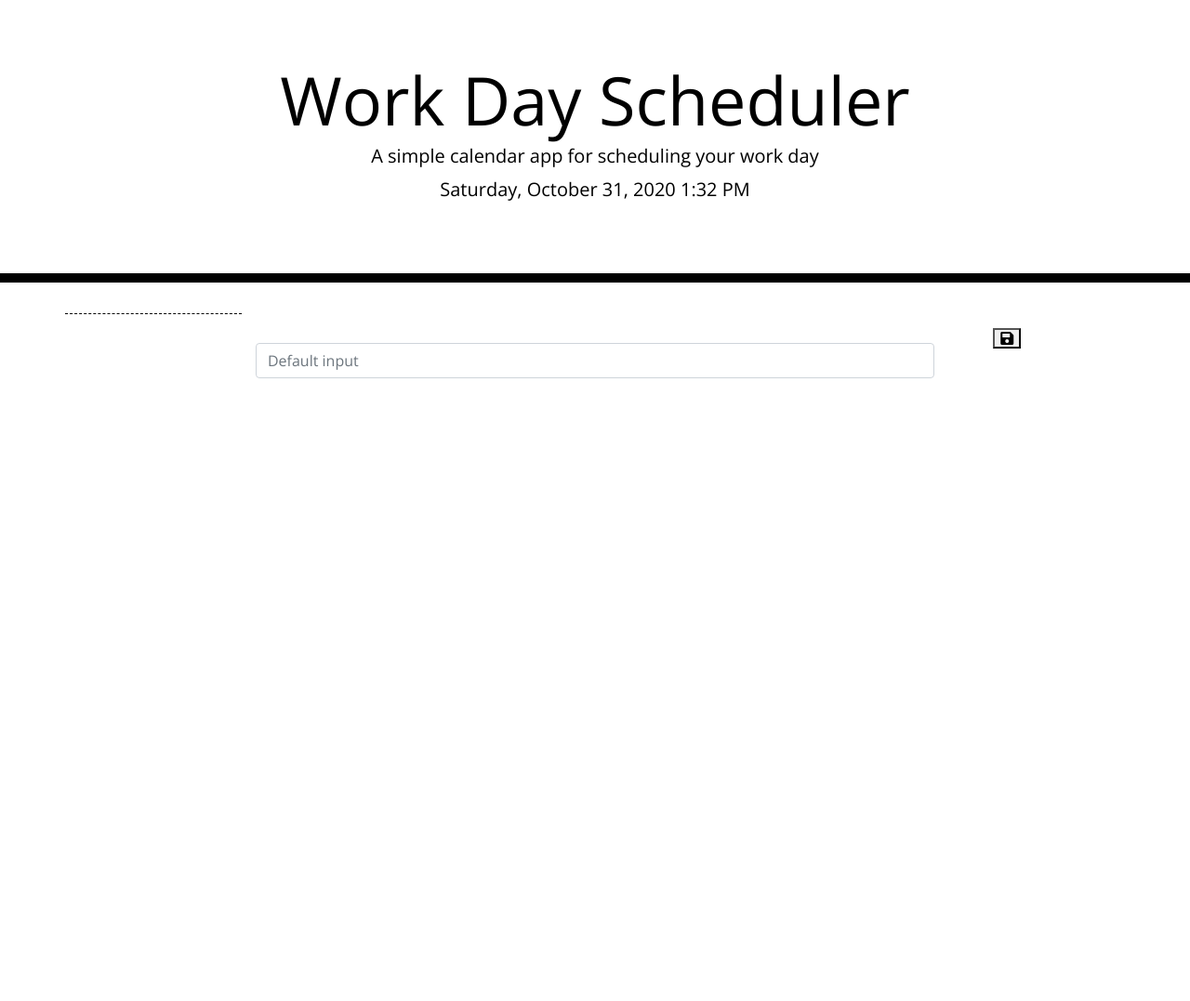
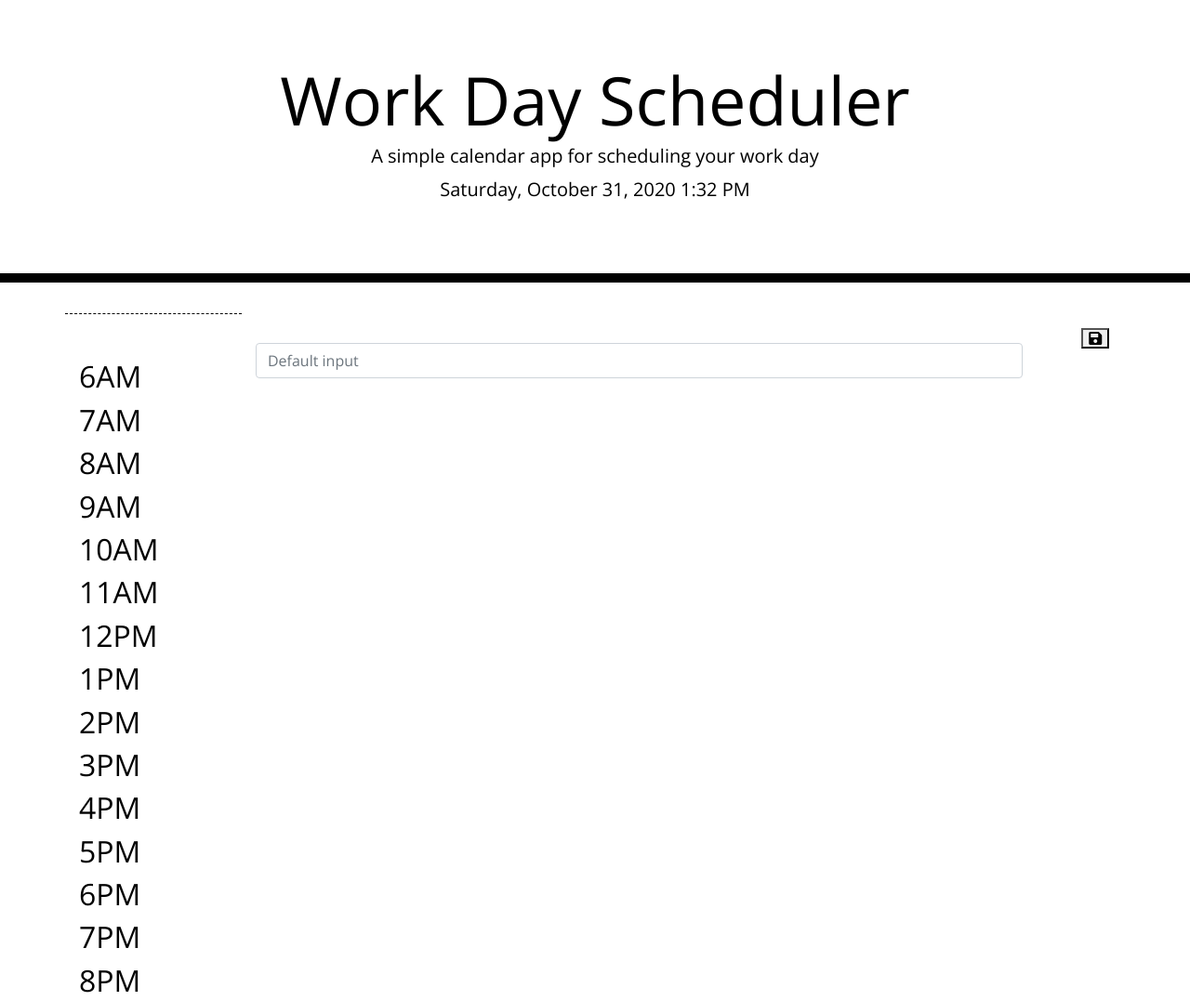
Before and after one commit to hugo2211/daily-planner, a plain HTML site: page index.html in a window 1280 px wide. Shown: the top 1077 px of the page at 93% size. Before the commit the page ends 800 px from the top, so only its background shows below. Drawn offline with nearby package versions, Linux system fonts and the light colour scheme.

Commit message:
update-hours

```diff
--- a/index.html
+++ b/index.html
@@ -26,11 +26,11 @@
       <div class="col-2 hour">
 
       </div>
-      <div class="col-8 input-text">
+      <div class="col-9 input-text">
         <input class="form-control" type="text" placeholder="Default input">
-
+        <h2></h2>
       </div>
-      <div class="col-2 save-button">
+      <div class="col-1 save-button">
         <button class="fas fa-save"></button>
       </div>
     </div>
@@ -54,8 +54,7 @@
       for (var i = 0; i < hours.length; i++) {
         var dailyHour = hours[i];
 
-        var h2 = $("<h2>");
-        h2.text = dailyHour;
+        var h2 = $("<h2>").text(dailyHour);
         $(hour).append(h2);
       }
     }
```
